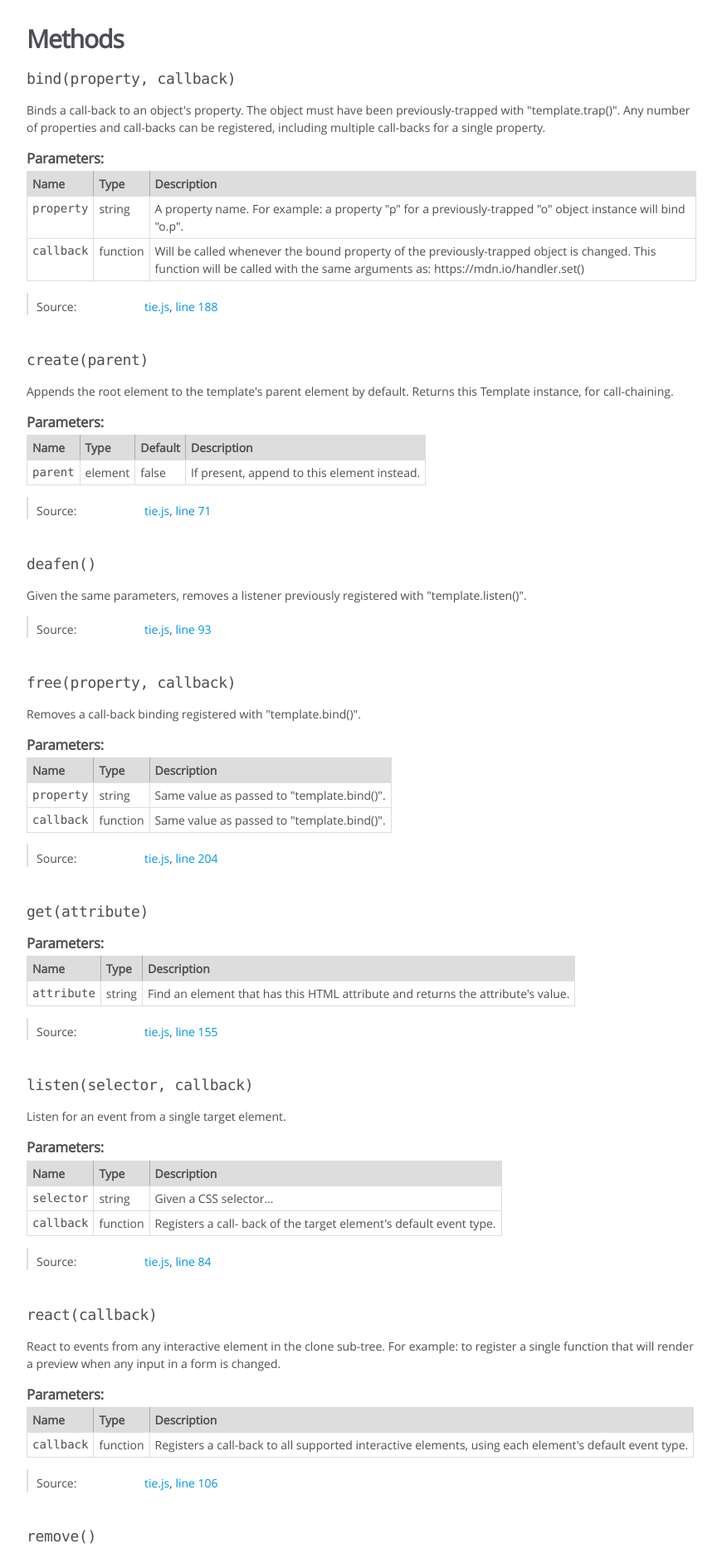
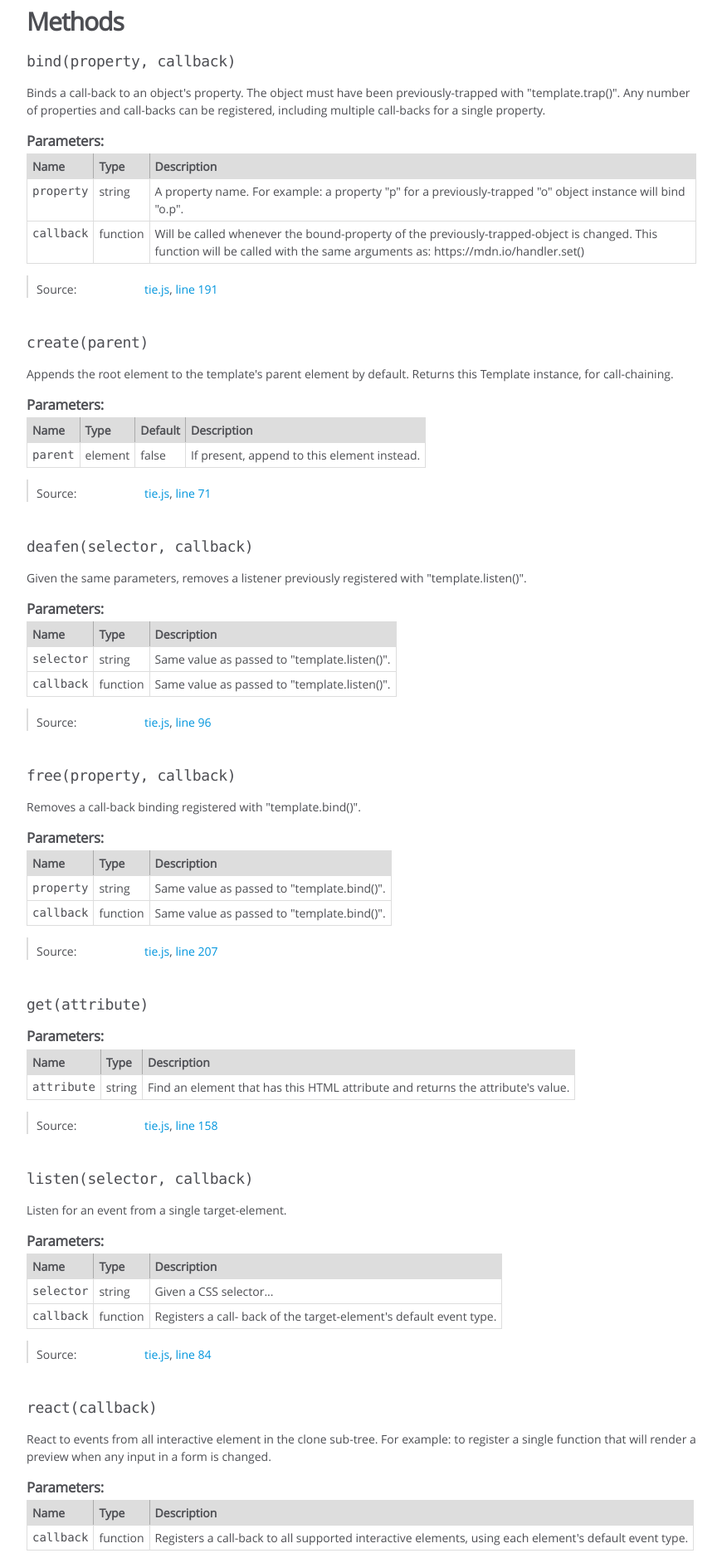
Before and after one commit to tukkek/tie, a plain HTML site: page documentation/Template.html in a window 1280 px wide. Shown: the part 928-2800 px from the top of the page at 83% size, without its empty margins (0-870 px from the left). Drawn offline with Linux system fonts and the light colour scheme.

Commit message:
Update documentation.

```diff
--- a/documentation/Template.html
+++ b/documentation/Template.html
@@ -57,7 +57,8 @@ Note that any CSS queries are only performed on the clone sub-tree
 <div class="description">
     Finds a template tag, stores it as "template.element" and
 clones it as "template.root". Note that templates must
-have a single root element (direct child descendant)!
+have a single root element (direct child descendant)! This can
+be easily achieved by wrapping the template's content in a "div".
 </div>
 
 
@@ -251,8 +252,7 @@ from the template (wil be referred to as the "template's clone").</td>
 
 
             <td class="description last">A map with arrays of call-back functions
-(registered with "template.bind()") by proxy instances (created
-with "template.trap()").</td>
+by property names (registered with "template.bind()").</td>
         </tr>
 
 
@@ -291,7 +291,7 @@ with "template.trap()").</td>
 
     <dt class="tag-source">Source:</dt>
     <dd class="tag-source"><ul class="dummy"><li>
-        <a href="tie.js.html">tie.js</a>, <a href="tie.js.html#line39">line 39</a>
+        <a href="tie.js.html">tie.js</a>, <a href="tie.js.html#line38">line 38</a>
     </li></ul></dd>
 
 
@@ -441,9 +441,9 @@ single property.
 
 
 
-            <td class="description last">Will be called whenever the bound
-property of the previously-trapped object is changed. This function
-will be called with the same arguments as: https://mdn.io/handler.set()</td>
+            <td class="description last">Will be called whenever the bound-property
+of the previously-trapped-object is changed. This function will be
+called with the same arguments as: https://mdn.io/handler.set()</td>
         </tr>
 
 
@@ -484,7 +484,7 @@ will be called with the same arguments as: https://mdn.io/handler.set()</td>
 
     <dt class="tag-source">Source:</dt>
     <dd class="tag-source"><ul class="dummy"><li>
-        <a href="tie.js.html">tie.js</a>, <a href="tie.js.html#line188">line 188</a>
+        <a href="tie.js.html">tie.js</a>, <a href="tie.js.html#line191">line 191</a>
     </li></ul></dd>
 
 
@@ -668,7 +668,7 @@ element instead.</td>
 
 
 
-    <h4 class="name" id="deafen"><span class="type-signature"></span>deafen<span class="signature">()</span><span class="type-signature"></span></h4>
+    <h4 class="name" id="deafen"><span class="type-signature"></span>deafen<span class="signature">(selector, callback)</span><span class="type-signature"></span></h4>
 
 
 
@@ -688,6 +688,78 @@ registered with "template.listen()".
 
 
 
+    <h5>Parameters:</h5>
+
+
+<table class="params">
+    <thead>
+    <tr>
+
+        <th>Name</th>
+
+
+        <th>Type</th>
+
+
+
+
+
+        <th class="last">Description</th>
+    </tr>
+    </thead>
+
+    <tbody>
+
+
+        <tr>
+
+                <td class="name"><code>selector</code></td>
+
+
+            <td class="type">
+
+
+<span class="param-type">string</span>
+
+
+
+            </td>
+
+
+
+
+
+            <td class="description last">Same value as passed to "template.listen()".</td>
+        </tr>
+
+
+
+        <tr>
+
+                <td class="name"><code>callback</code></td>
+
+
+            <td class="type">
+
+
+<span class="param-type">function</span>
+
+
+
+            </td>
+
+
+
+
+
+            <td class="description last">Same value as passed to "template.listen()".</td>
+        </tr>
+
+
+    </tbody>
+</table>
+
+
 
 
 
@@ -721,7 +793,7 @@ registered with "template.listen()".
 
     <dt class="tag-source">Source:</dt>
     <dd class="tag-source"><ul class="dummy"><li>
-        <a href="tie.js.html">tie.js</a>, <a href="tie.js.html#line93">line 93</a>
+        <a href="tie.js.html">tie.js</a>, <a href="tie.js.html#line96">line 96</a>
     </li></ul></dd>
 
 
@@ -881,7 +953,7 @@ registered with "template.listen()".
 
     <dt class="tag-source">Source:</dt>
     <dd class="tag-source"><ul class="dummy"><li>
-        <a href="tie.js.html">tie.js</a>, <a href="tie.js.html#line204">line 204</a>
+        <a href="tie.js.html">tie.js</a>, <a href="tie.js.html#line207">line 207</a>
     </li></ul></dd>
 
 
@@ -1015,7 +1087,7 @@ and returns the attribute's value.</td>
 
     <dt class="tag-source">Source:</dt>
     <dd class="tag-source"><ul class="dummy"><li>
-        <a href="tie.js.html">tie.js</a>, <a href="tie.js.html#line155">line 155</a>
+        <a href="tie.js.html">tie.js</a>, <a href="tie.js.html#line158">line 158</a>
     </li></ul></dd>
 
 
@@ -1059,7 +1131,7 @@ and returns the attribute's value.</td>
 
 
 <div class="description">
-    Listen for an event from a single target element.
+    Listen for an event from a single target-element.
 </div>
 
 
@@ -1135,7 +1207,7 @@ and returns the attribute's value.</td>
 
 
             <td class="description last">Registers a call-
-back of the target element's default event type.</td>
+back of the target-element's default event type.</td>
         </tr>
 
 
@@ -1220,7 +1292,7 @@ back of the target element's default event type.</td>
 
 
 <div class="description">
-    React to events from any interactive element in the
+    React to events from all interactive element in the
 clone sub-tree. For example: to register a single function
 that will render a preview when any input in a form is changed.
 </div>
@@ -1316,7 +1388,7 @@ supported interactive elements, using each element's default event type.</td>
 
     <dt class="tag-source">Source:</dt>
     <dd class="tag-source"><ul class="dummy"><li>
-        <a href="tie.js.html">tie.js</a>, <a href="tie.js.html#line106">line 106</a>
+        <a href="tie.js.html">tie.js</a>, <a href="tie.js.html#line109">line 109</a>
     </li></ul></dd>
 
 
@@ -1404,7 +1476,7 @@ supported interactive elements, using each element's default event type.</td>
 
     <dt class="tag-source">Source:</dt>
     <dd class="tag-source"><ul class="dummy"><li>
-        <a href="tie.js.html">tie.js</a>, <a href="tie.js.html#line135">line 135</a>
+        <a href="tie.js.html">tie.js</a>, <a href="tie.js.html#line138">line 138</a>
     </li></ul></dd>
 
 
@@ -1538,7 +1610,7 @@ sub-tree element.</td>
 
     <dt class="tag-source">Source:</dt>
     <dd class="tag-source"><ul class="dummy"><li>
-        <a href="tie.js.html">tie.js</a>, <a href="tie.js.html#line123">line 123</a>
+        <a href="tie.js.html">tie.js</a>, <a href="tie.js.html#line126">line 126</a>
     </li></ul></dd>
 
 
@@ -1672,7 +1744,7 @@ multiple sub-tree elements.</td>
 
     <dt class="tag-source">Source:</dt>
     <dd class="tag-source"><ul class="dummy"><li>
-        <a href="tie.js.html">tie.js</a>, <a href="tie.js.html#line129">line 129</a>
+        <a href="tie.js.html">tie.js</a>, <a href="tie.js.html#line132">line 132</a>
     </li></ul></dd>
 
 
@@ -1760,7 +1832,7 @@ multiple sub-tree elements.</td>
 
     <dt class="tag-source">Source:</dt>
     <dd class="tag-source"><ul class="dummy"><li>
-        <a href="tie.js.html">tie.js</a>, <a href="tie.js.html#line132">line 132</a>
+        <a href="tie.js.html">tie.js</a>, <a href="tie.js.html#line135">line 135</a>
     </li></ul></dd>
 
 
@@ -1885,7 +1957,7 @@ Note that the W3C suggests non-standard attribute names should have the
 
 
 
-            <td class="description last">And sets the attribute to this value.</td>
+            <td class="description last">Then set the attribute to this value.</td>
         </tr>
 
 
@@ -1926,7 +1998,7 @@ Note that the W3C suggests non-standard attribute names should have the
 
     <dt class="tag-source">Source:</dt>
     <dd class="tag-source"><ul class="dummy"><li>
-        <a href="tie.js.html">tie.js</a>, <a href="tie.js.html#line149">line 149</a>
+        <a href="tie.js.html">tie.js</a>, <a href="tie.js.html#line152">line 152</a>
     </li></ul></dd>
 
 
@@ -1976,7 +2048,7 @@ this method's returned proxy so it's good practice to discard the
 target's original reference and only use the returned proxy.
 <br><br>
 Each template instance is designed to trap a single object. Consider
-using more templates or create Proxy instances in client-code instead
+using more templates or creating Proxy instances in client-code instead
 of calling this method more than once per instance.
 </div>
 
@@ -2079,7 +2151,7 @@ default to trapping this template instance.</td>
 
     <dt class="tag-source">Source:</dt>
     <dd class="tag-source"><ul class="dummy"><li>
-        <a href="tie.js.html">tie.js</a>, <a href="tie.js.html#line170">line 170</a>
+        <a href="tie.js.html">tie.js</a>, <a href="tie.js.html#line173">line 173</a>
     </li></ul></dd>
 
 
@@ -2131,7 +2203,7 @@ default to trapping this template instance.</td>
 <br class="clear">
 
 <footer>
-    Documentation generated by <a href="https://github.com/jsdoc/jsdoc">JSDoc 4.0.3</a> on Wed Aug 14 2024 21:19:45 GMT-0300 (Brasilia Standard Time)
+    Documentation generated by <a href="https://github.com/jsdoc/jsdoc">JSDoc 4.0.3</a> on Wed Aug 14 2024 22:16:43 GMT-0300 (Brasilia Standard Time)
 </footer>
 
 <script> prettyPrint(); </script>
```
Also changed, not shown: documentation/global.html (+2 -2 lines), documentation/index.html (+1 -1 lines), documentation/tie.js.html (+16 -13 lines).
